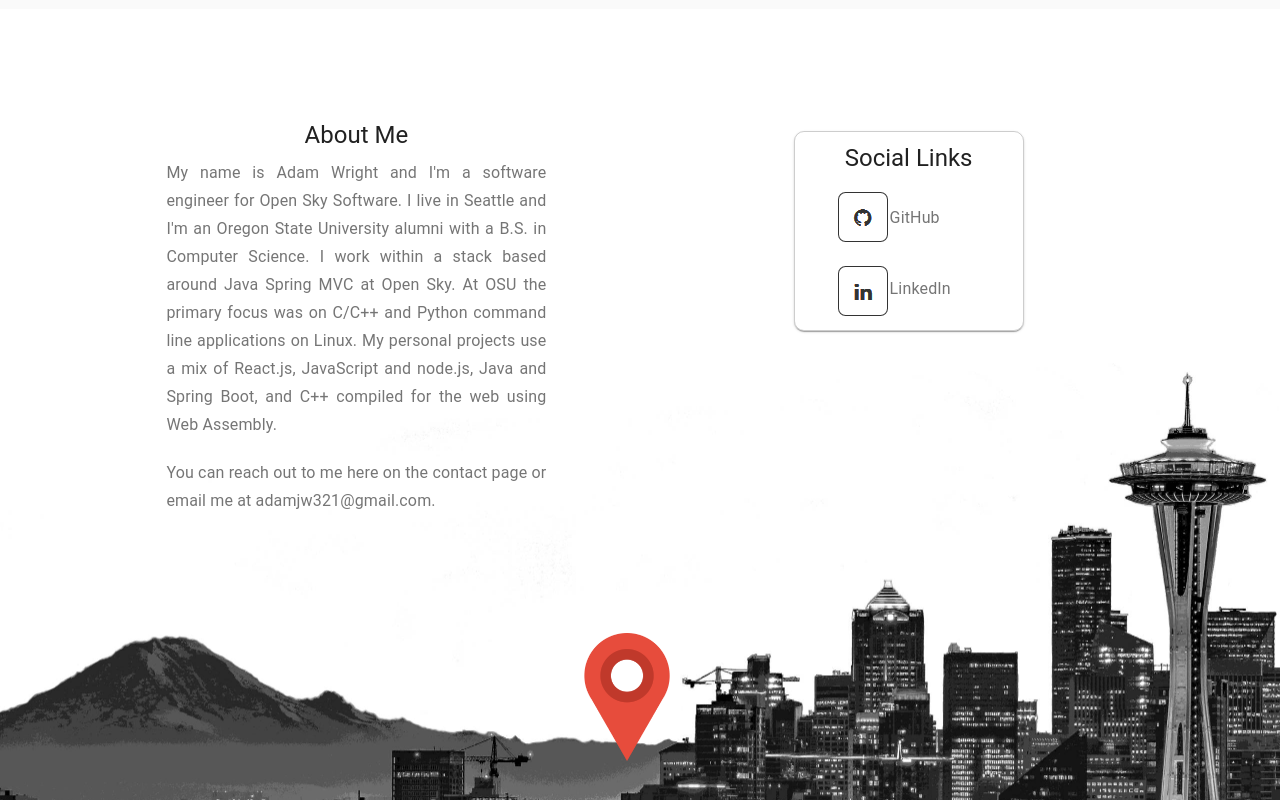
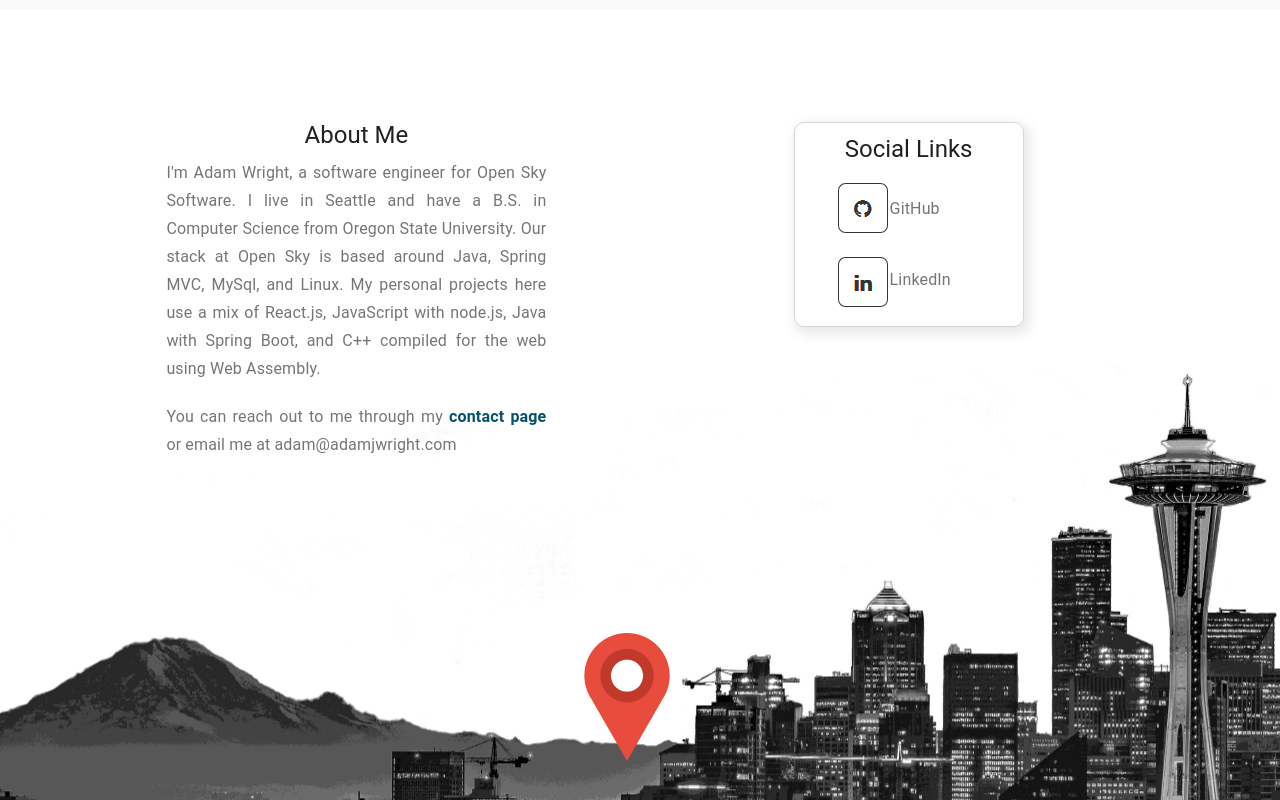
Before and after one commit to adam4321/react_portfolio, a React (Create React App) app: page / in a window 1280 px wide. Shown: the part 2000-2800 px from the top of the page. Built offline with nearby package versions, Linux system fonts and the light colour scheme.

Commit message:
Icons expand on hover + contact link

```diff
--- a/src/App.css
+++ b/src/App.css
@@ -170,6 +170,46 @@ a:hover,
     backface-visibility: hidden;
 }
 
+#html-icon:hover {
+    width: 103%;
+    height: 103%;
+}
+
+#css-icon:hover {
+    width: 101.5%;
+    height: 101.5%;
+}
+
+#js-icon:hover {
+    width: 97.5%;
+    height: 97.5%;
+}
+
+#react-icon:hover {
+    width: 97%;
+    height: 97%;
+}
+
+#java-icon:hover {
+    width: 99%;
+    height: 99%;
+}
+
+#node-icon:hover {
+    width: 118%;
+    height: 118%;
+}
+
+#mysql-icon:hover {
+    width: 101%;
+    height: 101%;
+}
+
+#git-icon:hover {
+    width: 82.5%;
+    height: 82.5%;
+}
+
 .iconFlipContainer {
     position: relative;
     display: flex;
@@ -213,11 +253,11 @@ a:hover,
     -ms-transition: all 0.25s ease-in-out;
     -o-transition: all 0.25s ease-in-out;
 
-    box-shadow: 0 4px 8px 0 rgba(0, 0, 0, 0.16), 0 3px 8px rgba(0, 0, 0, 0.23);
-    -webkit-box-shadow: 0 4px 8px 0 rgba(0, 0, 0, 0.16), 0 3px 8px rgba(0, 0, 0, 0.23);
-    -moz-box-shadow: 0 4px 8px 0 rgba(0, 0, 0, 0.16), 0 3px 8px rgba(0, 0, 0, 0.23);
-    -ms-box-shadow: 0 4px 8px 0 rgba(0, 0, 0, 0.16), 0 3px 8px rgba(0, 0, 0, 0.23);
-    -o-box-shadow: 0 4px 8px 0 rgba(0, 0, 0, 0.16), 0 3px 8px rgba(0, 0, 0, 0.23);
+    box-shadow: 1px 4px 9px 0 rgba(0, 0, 0, .21), 0 4px 32px rgba(50, 0, 0, 0.12);
+    -webkit-box-shadow: 1px 4px 9px 0 rgba(0, 0, 0, .21), 0 4px 32px rgba(50, 0, 0, 0.12);
+    -moz-box-shadow: 1px 4px 9px 0 rgba(0, 0, 0, .21), 0 4px 32px rgba(50, 0, 0, 0.12);
+    -ms-box-shadow: 1px 4px 9px 0 rgba(0, 0, 0, .21), 0 4px 32px rgba(50, 0, 0, 0.12);
+    -o-box-shadow: 1px 4px 9px 0 rgba(0, 0, 0, .21), 0 4px 32px rgba(50, 0, 0, 0.12);
 }
 
 .backOfCard a {
@@ -236,14 +276,14 @@ p.MuiTypography-root.MuiTypography-body1 {
 }
 
 .footer-card {
-    border: 1px solid #2f2f2f3d;
+    border: 1px solid #2f2f2f33;
     border-radius: 10px;
 
-    box-shadow: 0px 2px 1px -1px rgba(0,0,0,0.2), 0px 1px 1px 0px rgba(0,0,0,0.14), 0px 1px 3px 0px rgba(0,0,0,0.12);
-    -webkit-box-shadow: 0px 2px 1px -1px rgba(0,0,0,0.2), 0px 1px 1px 0px rgba(0,0,0,0.14), 0px 1px 3px 0px rgba(0,0,0,0.12);
-    -moz-box-shadow: 0px 2px 1px -1px rgba(0,0,0,0.2), 0px 1px 1px 0px rgba(0,0,0,0.14), 0px 1px 3px 0px rgba(0,0,0,0.12);
-    -ms-box-shadow: 0px 2px 1px -1px rgba(0,0,0,0.2), 0px 1px 1px 0px rgba(0,0,0,0.14), 0px 1px 3px 0px rgba(0,0,0,0.12);
-    -o-box-shadow: 0px 2px 1px -1px rgba(0,0,0,0.2), 0px 1px 1px 0px rgba(0,0,0,0.14), 0px 1px 3px 0px rgba(0,0,0,0.12);
+    box-shadow: 4px 5px 12px 3px rgba(0, 0, 0, 0.08), 0px 1px 18px rgba(130, 0, 78, 0.02);
+    -webkit-box-shadow: 4px 5px 12px 3px rgba(0, 0, 0, 0.08), 0px 1px 18px rgba(130, 0, 78, 0.02);
+    -moz-box-shadow: 4px 5px 12px 3px rgba(0, 0, 0, 0.08), 0px 1px 18px rgba(130, 0, 78, 0.02);
+    -ms-box-shadow: 4px 5px 12px 3px rgba(0, 0, 0, 0.08), 0px 1px 18px rgba(130, 0, 78, 0.02);
+    -o-box-shadow: 4px 5px 12px 3px rgba(0, 0, 0, 0.08), 0px 1px 18px rgba(130, 0, 78, 0.02);
 }
 
 
@@ -277,12 +317,18 @@ p.MuiTypography-root.MuiTypography-body1 {
     z-index: 3;
 }
 
+#about-contact-link,
+#about-contact-link:visited {
+    color: #04536d;
+    font-weight: 700;
+}
+
 .skyline-img {
     position: relative;
     max-width: 100%;
     height: unset;
     z-index: 0;
-    top: 4px;
+    top: 5px;
     margin: 0;
     padding: 0;
     border: 0;
@@ -301,10 +347,10 @@ p.MuiTypography-root.MuiTypography-body1 {
 
 #social {
     position: absolute;
-    margin-top: 2.5vw;
+    margin-top: 1.8vw;
     z-index: 2;
     width: 230px;
-    height: 200px;
+    height: 205px;
     padding-top: 10px;
     left: 62%;
     top: -4%;
--- a/src/App.js
+++ b/src/App.js
@@ -94,15 +94,15 @@ const styles = theme => ({
 
 // About Me text --------------------------------------------------------------
 const text = {
-    about: `My name is Adam Wright and I'm a software engineer for Open Sky Software.
-    I live in Seattle and I'm an Oregon State University alumni with a B.S. in
-    Computer Science. I work within a stack based around Java Spring MVC at Open Sky.
-    At OSU the primary focus was on C/C++ and Python command line applications on Linux.
-    My personal projects use a mix of React.js, JavaScript and node.js, Java and Spring
+    about: `I'm Adam Wright, a software engineer for Open Sky Software.
+    I live in Seattle and have a B.S. in Computer Science from Oregon State University.
+    Our stack at Open Sky is based around Java, Spring MVC, MySql, and Linux.
+    My personal projects here use a mix of React.js, JavaScript with node.js, Java with Spring
     Boot, and C++ compiled for the web using Web Assembly.`,
 
-    email: `You can reach out to me here on the contact page or email me at
-    adamjw321@gmail.com.`
+    email1: `You can reach out to me through my `,
+    email2: `contact page`,
+    email3: ` or email me at adam@adamjwright.com`
 }
 
 // Page layout ----------------------------------------------------------------
@@ -161,9 +161,7 @@ function Album(props) {
 
                     {/* Responsive menu component ------------------------- */}
                     <div id="menu-container">
-
                         <TemporaryDrawer />
-
                     </div>
 
                 </Toolbar>
@@ -175,10 +173,8 @@ function Album(props) {
                     <div className={classes.heroContent}>
                         <Grid container justify="center">
                             <Grid id="icon-container" item xs={9} sm={9} md={12} lg={12}>
-
                                 {/* Grid of tech skills icons */}
                                 <FlippingIcons />
-
                             </Grid>
                         </Grid>
                     </div>
@@ -189,18 +185,14 @@ function Album(props) {
                     {/* Full stack project cards --------------------------- */}
                     <div className="full-stack" id="stack">
                         <Grid container spacing={5} justify="center">
-
                             <LargerProjects classes={classes} />
-
                         </Grid>
                     </div>
 
                     {/* 4 Smaller project cards --------------------------- */}
                     <div className="smaller-apps">
                         <Grid container spacing={5}>
-
                             <SmallerProjects classes={classes} />
-
                         </Grid>
                     </div>
 
@@ -219,7 +211,9 @@ function Album(props) {
                         </Typography>
                         <br />
                         <Typography variant="subtitle1" align="justify" color="textSecondary" component="p">
-                            {text.email}
+                            {text.email1}
+                            <a id="about-contact-link" href="https://adamjwright.com/blog/contact_me">{text.email2}</a>
+                            {text.email3}
                         </Typography>
                     </div>
 
```
